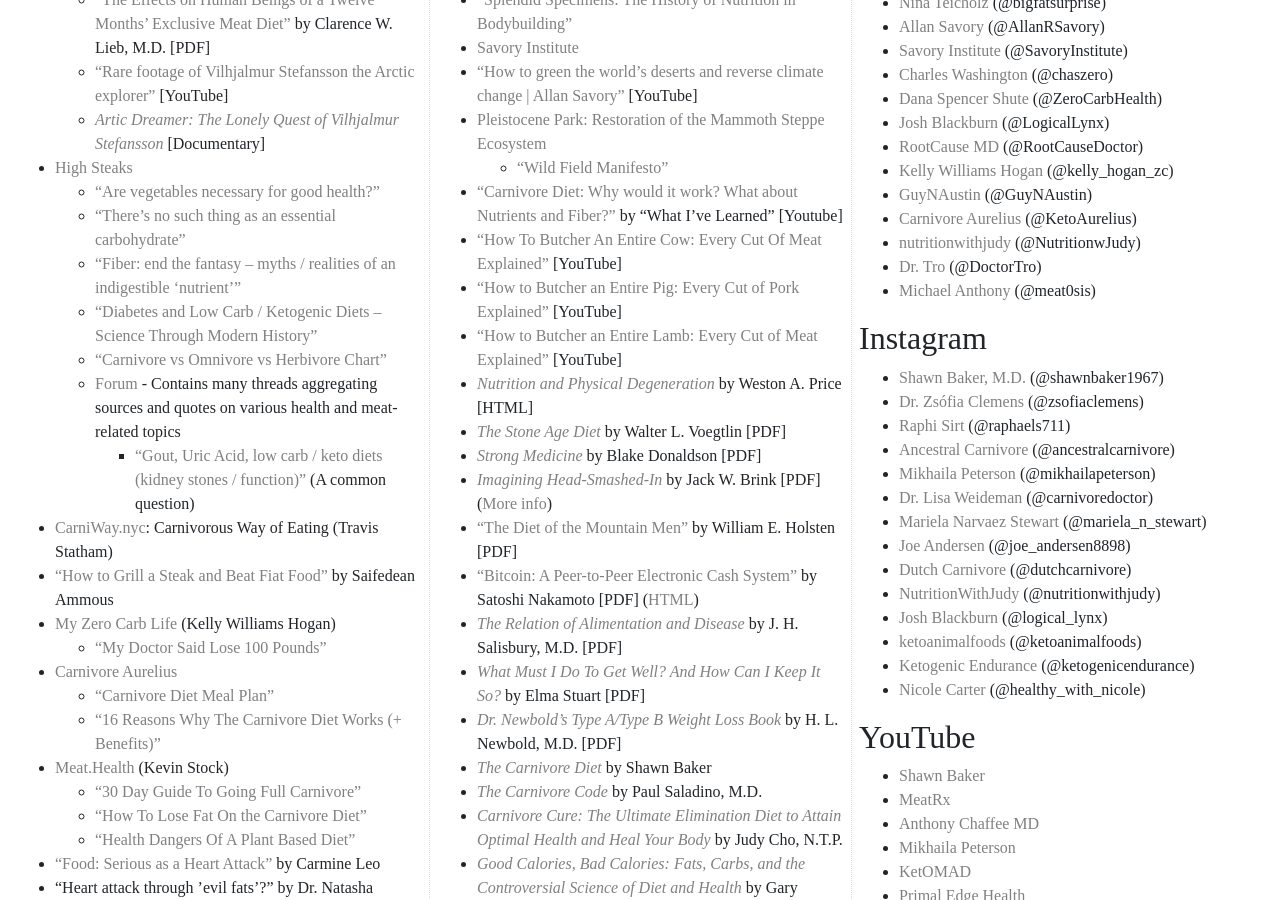
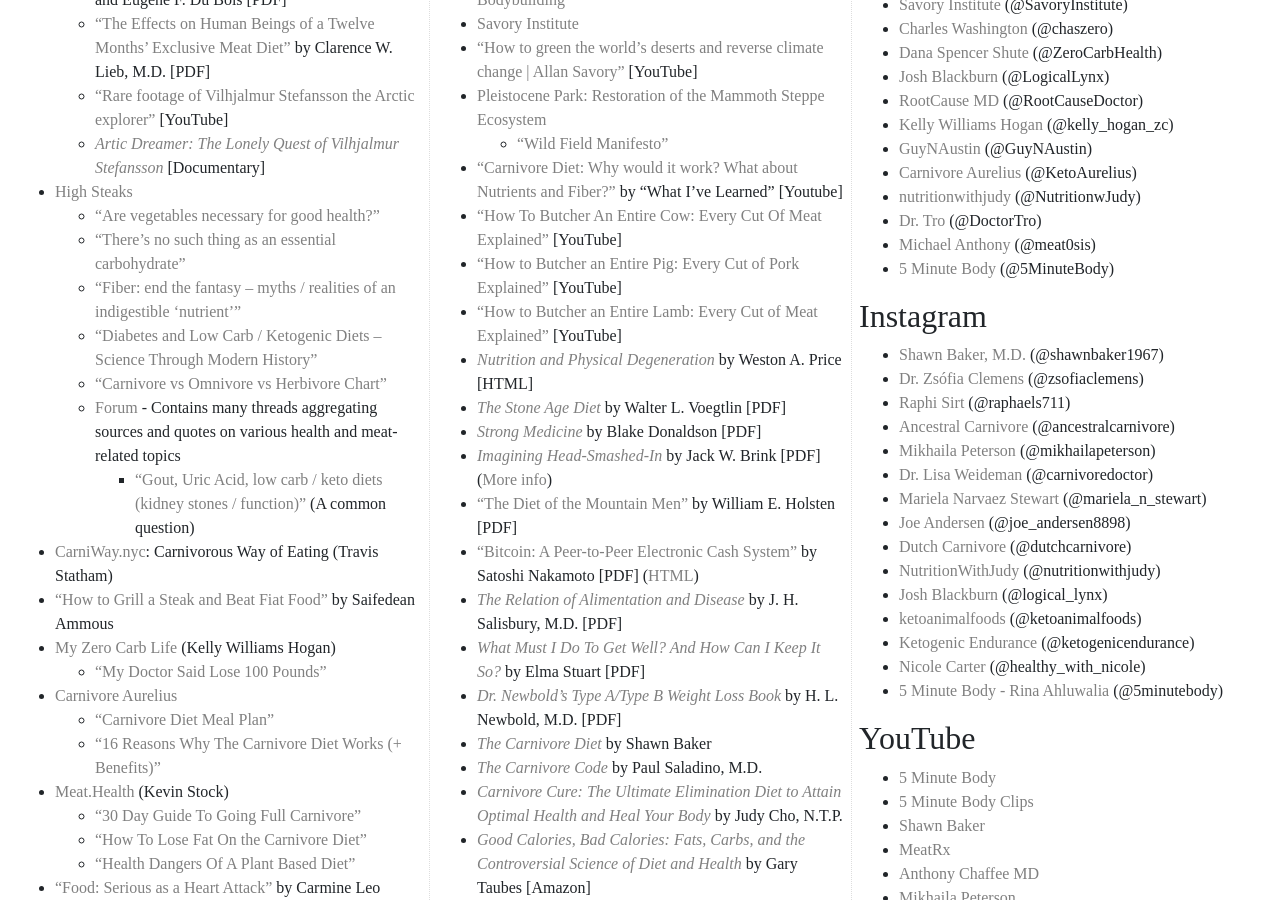
Before and after one commit to bitstein/justmeat.co, a Jekyll site: the page built from index.md, in a window 1280 px wide and 900 px high, scrolled down 1004 px. Built offline with Jekyll 4.4.1, drawn with Linux system fonts in a browser that asks for light colours; nearby versions of some CDN libraries; some web fonts are replaced.

Commit message:
Update index.md

```diff
--- a/index.md
+++ b/index.md
@@ -10,6 +10,7 @@
   - [“Amber O’Hearn at Ketofest 2017 - The Carnivorous Human”](https://www.youtube.com/watch?v=Y4VRp5ZFFRU) [YouTube]
   - [“Guide To The Carnivore Diet”](https://nutrita.app/guide-to-the-carnivore-diet/)
   - [“The Lipivore: what is fat for?”](https://www.youtube.com/watch?v=b1C5wW7hePs) [YouTube]
+- [5 Minute Body](https://www.5minutebody.com/blog)
 - [Zero Carb Zen](https://zerocarbzen.com/)
 - [Zero Carb Health](http://www.zerocarbhealth.com/)
 - [Owsley “The Bear” Stanley](http://highsteaks.com/carnivores-creed/owsley-the-bear-stanley/)
@@ -185,6 +186,7 @@
 - [nutritionwithjudy](https://twitter.com/nutritionwjudy) (@NutritionwJudy)
 - [Dr. Tro](https://twitter.com/DoctorTro) (@DoctorTro)
 - [Michael Anthony](https://twitter.com/meat0sis) (@meat0sis)
+- [5 Minute Body](https://twitter.com/5MinuteBody) (@5MinuteBody)
 
 ## Instagram
 
@@ -202,9 +204,12 @@
 - [ketoanimalfoods](https://www.instagram.com/ketoanimalfoods/) (@ketoanimalfoods)
 - [Ketogenic Endurance](https://www.instagram.com/ketogenicendurance/) (@ketogenicendurance)
 - [Nicole Carter](https://www.instagram.com/healthy_with_nicole/) (@healthy_with_nicole)
+- [5 Minute Body - Rina Ahluwalia](https://www.instagram.com/5minutebody) (@5minutebody)
 
 ## YouTube
 
+- [5 Minute Body](https://www.youtube.com/@5minutebody)
+- [5 Minute Body Clips](https://www.youtube.com/@5minutebodyclips)
 - [Shawn Baker](https://www.youtube.com/channel/UC5apkKkeZQXRSDbqSalG8CQ)
 - [MeatRx](https://www.youtube.com/c/MeatRx)
 - [Anthony Chaffee MD](https://www.youtube.com/@anthonychaffeemd)
```
